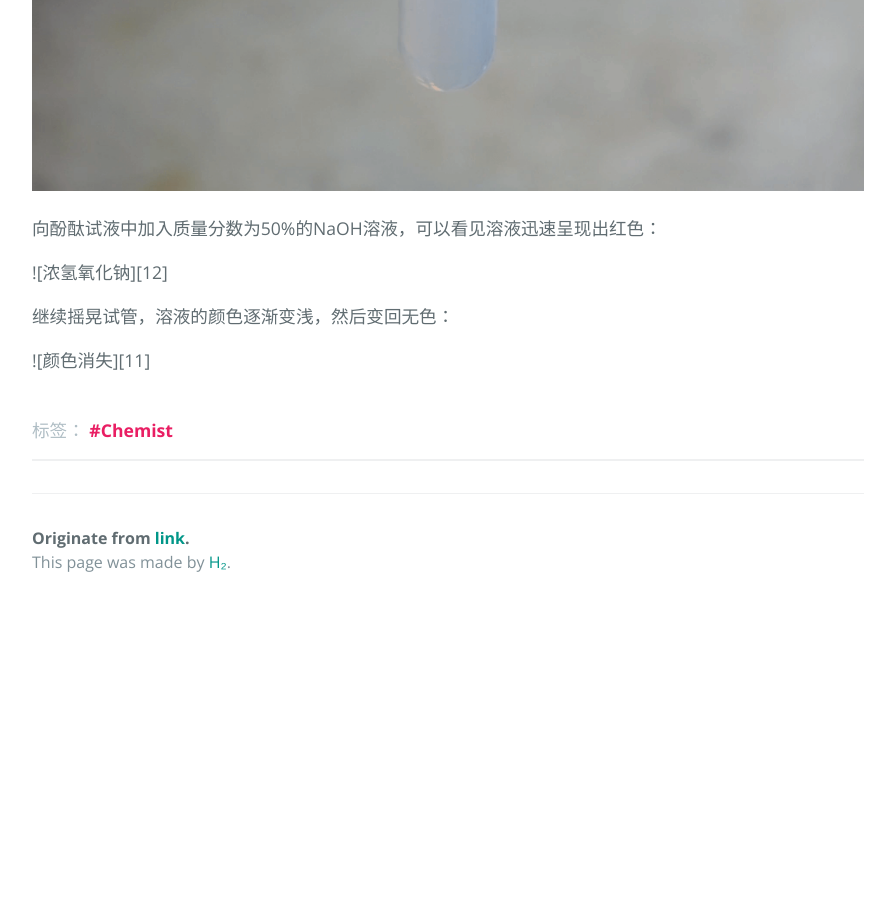
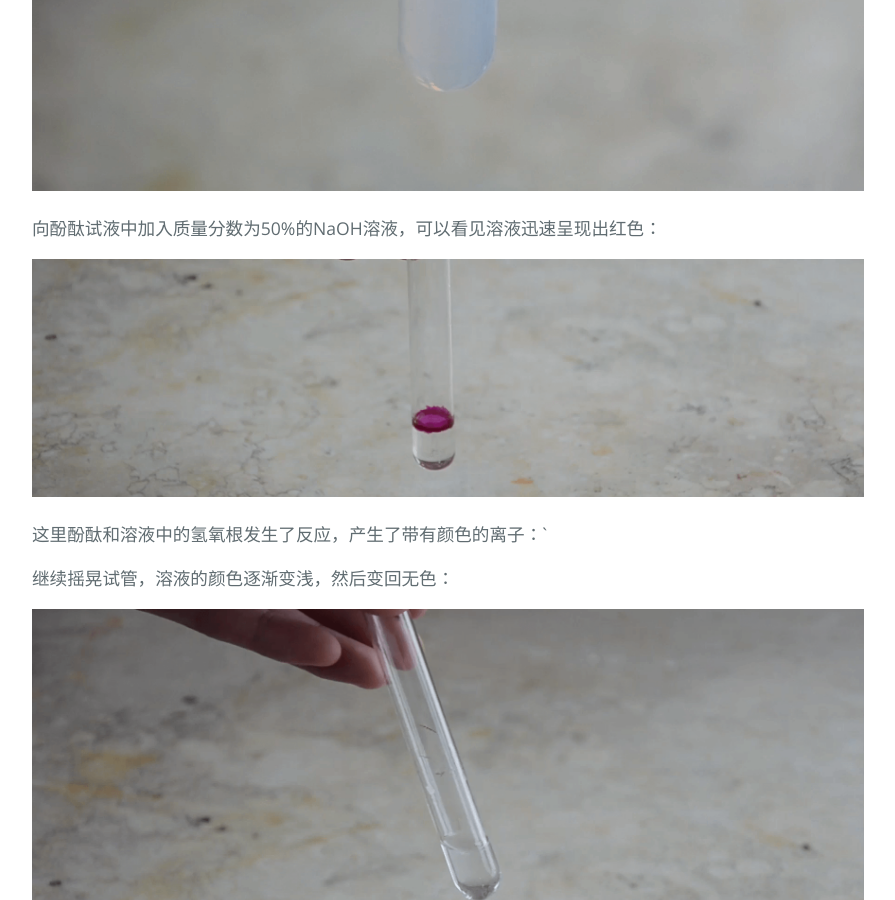
Before and after one commit to link9596/qwq, a Jekyll site: the page built from _posts/2017-12-27-chemist.md, in a window 1280 px wide and 900 px high, scrolled down 2056 px. Shown: the whole window, without its empty margins (192-1087 px from the left). Built offline with Jekyll 4.4.1, drawn with Linux system fonts in a browser that asks for light colours; comment, search, counter and statistics services are not loaded; before the commit the page ends 2678 px from its top, so only the background shows below that; some of the changed lines change nothing that is shown.

Commit message:
Update 2017-12-27-chemist.md

```diff
--- a/_posts/2017-12-27-chemist.md
+++ b/_posts/2017-12-27-chemist.md
@@ -25,6 +25,8 @@ title: 你以为酚酞只有遇到碱溶液才会变色吗？
 
 ![浓氢氧化钠][12]
 
+这里酚酞和溶液中的氢氧根发生了反应，产生了带有颜色的离子：`
+
 继续摇晃试管，溶液的颜色逐渐变浅，然后变回无色：
 
 ![颜色消失][11]
@@ -34,8 +36,10 @@ title: 你以为酚酞只有遇到碱溶液才会变色吗？
 [3]: /usrimg/2017-12-27-chemist-2.png
 [4]: /usrimg/2017-12-27-chemist-3.png
 [5]: /usrimg/2017-12-27-chemist-4.png
-[5]: /usrimg/2017-12-27-chemist-5.png
-[6]: /usrimg/2017-12-27-chemist-6.png
-[7]: /usrimg/2017-12-27-chemist-7.png
-[8]: /usrimg/2017-12-27-chemist-8.png
-[9]: /usrimg/2017-12-27-chemist-9.png
+[6]: /usrimg/2017-12-27-chemist-5.png
+[7]: /usrimg/2017-12-27-chemist-6.png
+[8]: /usrimg/2017-12-27-chemist-7.png
+[9]: /usrimg/2017-12-27-chemist-8.png
+[10]: /usrimg/2017-12-27-chemist-9.png
+[11]: /usrimg/2017-12-27-chemist-10.png
+[12]: /usrimg/2017-12-27-chemist-11.png
```
